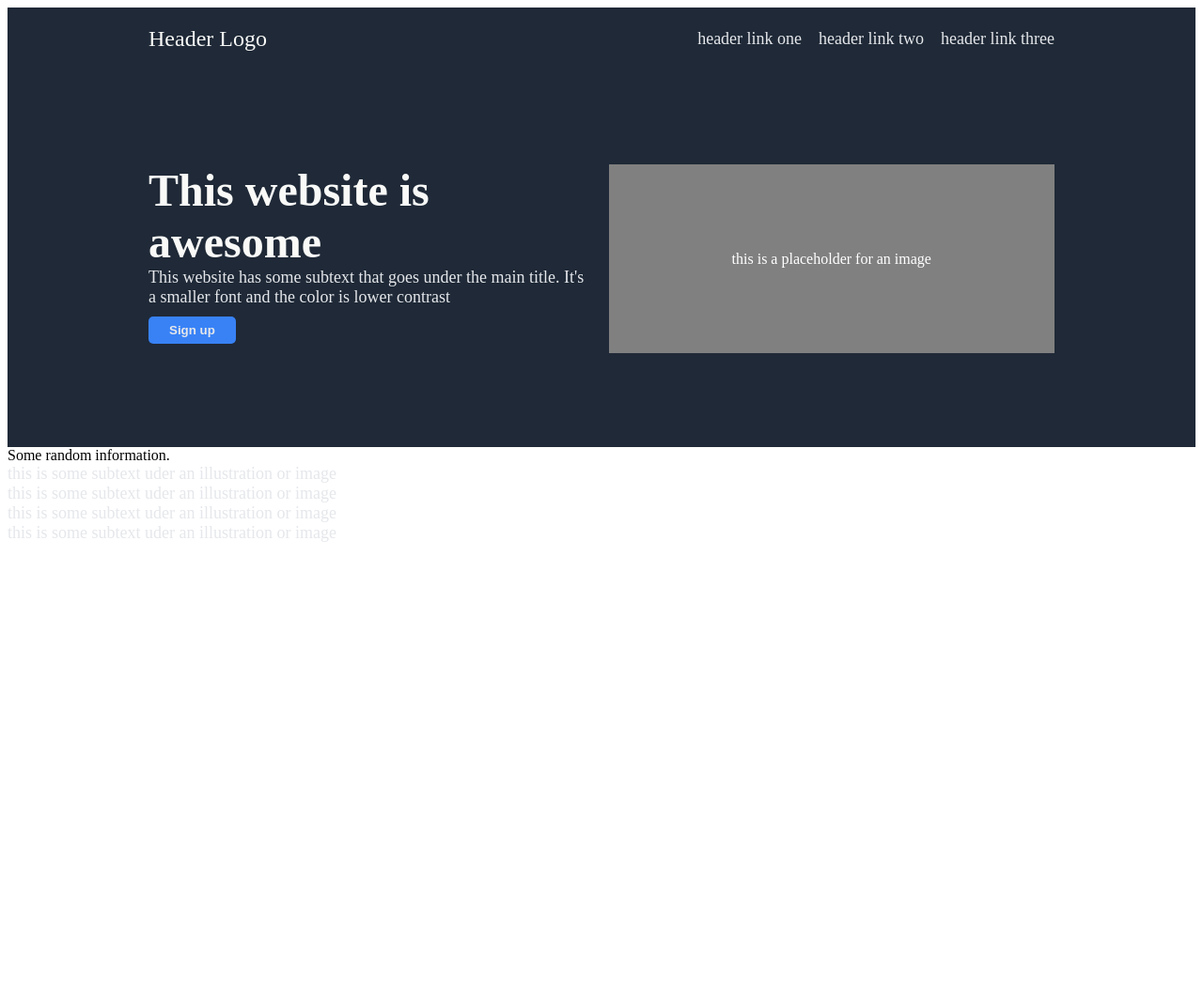
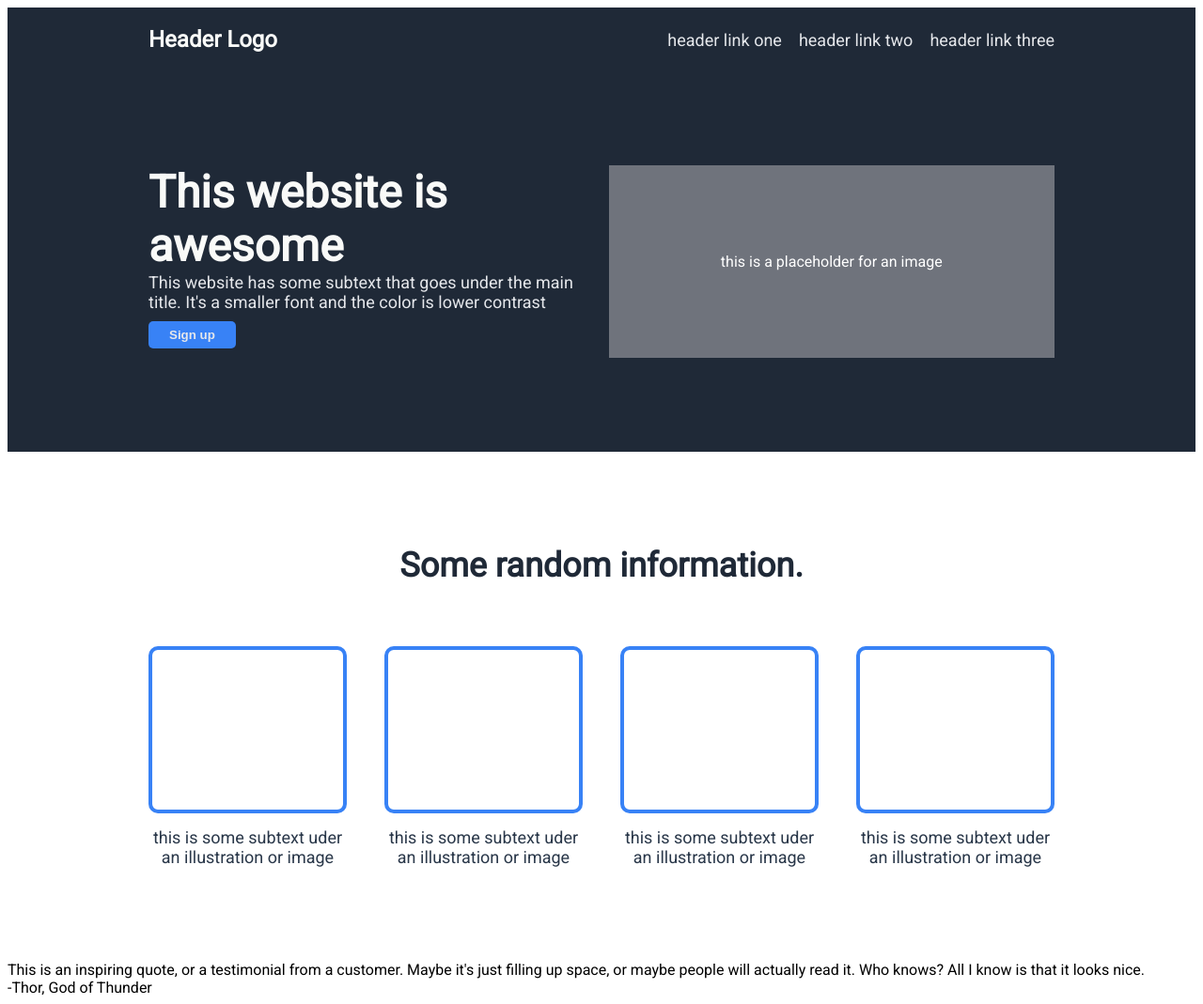
Before and after one commit to yrhyrhyrh/landing-page, a plain HTML site: page index.html in a window 1280 px wide. Shown: the whole page at 94% size. Before the commit the page ends 800 px from the top, so only its background shows below. Drawn offline with Linux system fonts and the light colour scheme.

Commit message:
Done white section, Added quote section

```diff
--- a/index.html
+++ b/index.html
@@ -6,6 +6,7 @@
     <meta name="viewport" content="width=device-width, initial-scale=1.0">
     <title>Landing Page</title>
     <link rel="stylesheet" href="./style.css">
+    <link href='https://fonts.googleapis.com/css?family=Roboto' rel='stylesheet'>
 </head>
 <body>
     <div class="header">
@@ -50,5 +51,14 @@
         </div>
     </div>
 
+    <div class="grey">
+        <div class="quote">
+            This is an inspiring quote, or a testimonial from a customer. Maybe it's just filling up space, or maybe people will actually read it. Who knows? All I know is that it looks nice.
+        </div>
+        <div class="author">
+            -Thor, God of Thunder
+        </div>
+    </div>
+
 </body>
 </html>
--- a/style.css
+++ b/style.css
@@ -1,6 +1,8 @@
 body  {
     display: flex;
     flex-direction: column;
+    font-family: 'Roboto';
+
 }
 
 .header {
@@ -15,6 +17,7 @@ body  {
 .header .logo {
     font-size: 24px;
     color: #F9FAF8;
+    font-weight: 1000;
 }
 
 .header-links a {
@@ -45,7 +48,7 @@ body  {
     display: flex;
     justify-content: center;
     align-items: center;
-    background-color: gray;
+    background-color: rgb(111, 115, 124);
 }
 
 .awesome {
@@ -69,3 +72,45 @@ button {
     border-style: none;
     font-weight: 700;
 }
+
+.white {
+    display: flex;
+    flex-direction: column;
+    padding: 100px 150px;
+}
+
+.title {
+    display: flex;
+    justify-content: center;
+    align-items: center;
+    font-size: 36px;
+    font-weight: 1000;
+    color: #1F2937;
+    padding-bottom: 65px;
+}
+
+.items {
+    display: flex;
+    justify-content: space-between;
+    gap: 40px;
+}
+
+.item {
+    max-width: 300px;
+}
+
+.empty-box {
+    border-color: #3882F6;
+    border-radius: 10px;
+    border-width: 4px;
+    border-style: solid;
+    padding: 50px;
+    height: 70px;
+}
+
+.white .subtext {
+    display: flex;
+    text-align: center;
+    padding-top: 15px;
+    color: #293749;
+}
```
